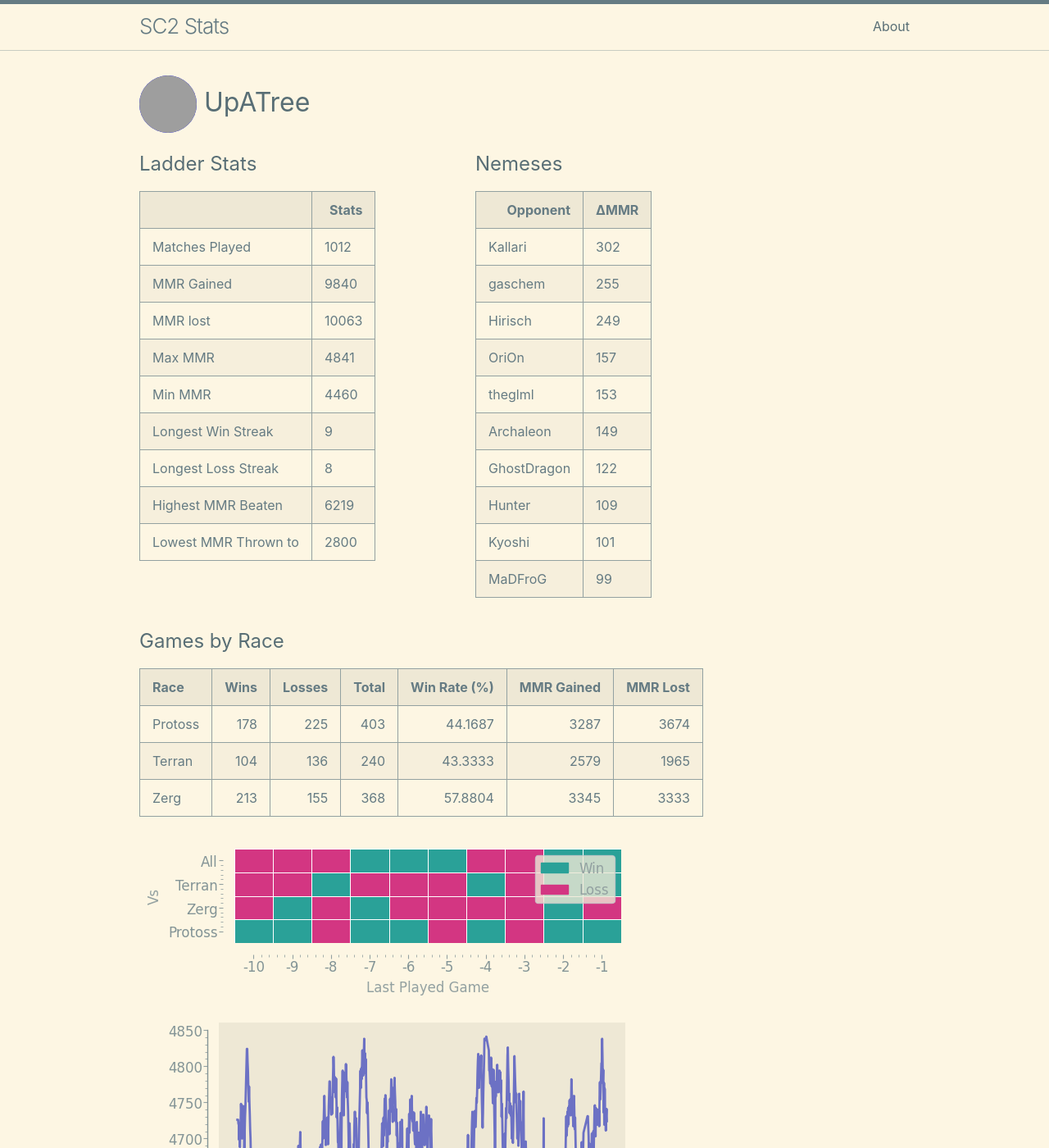
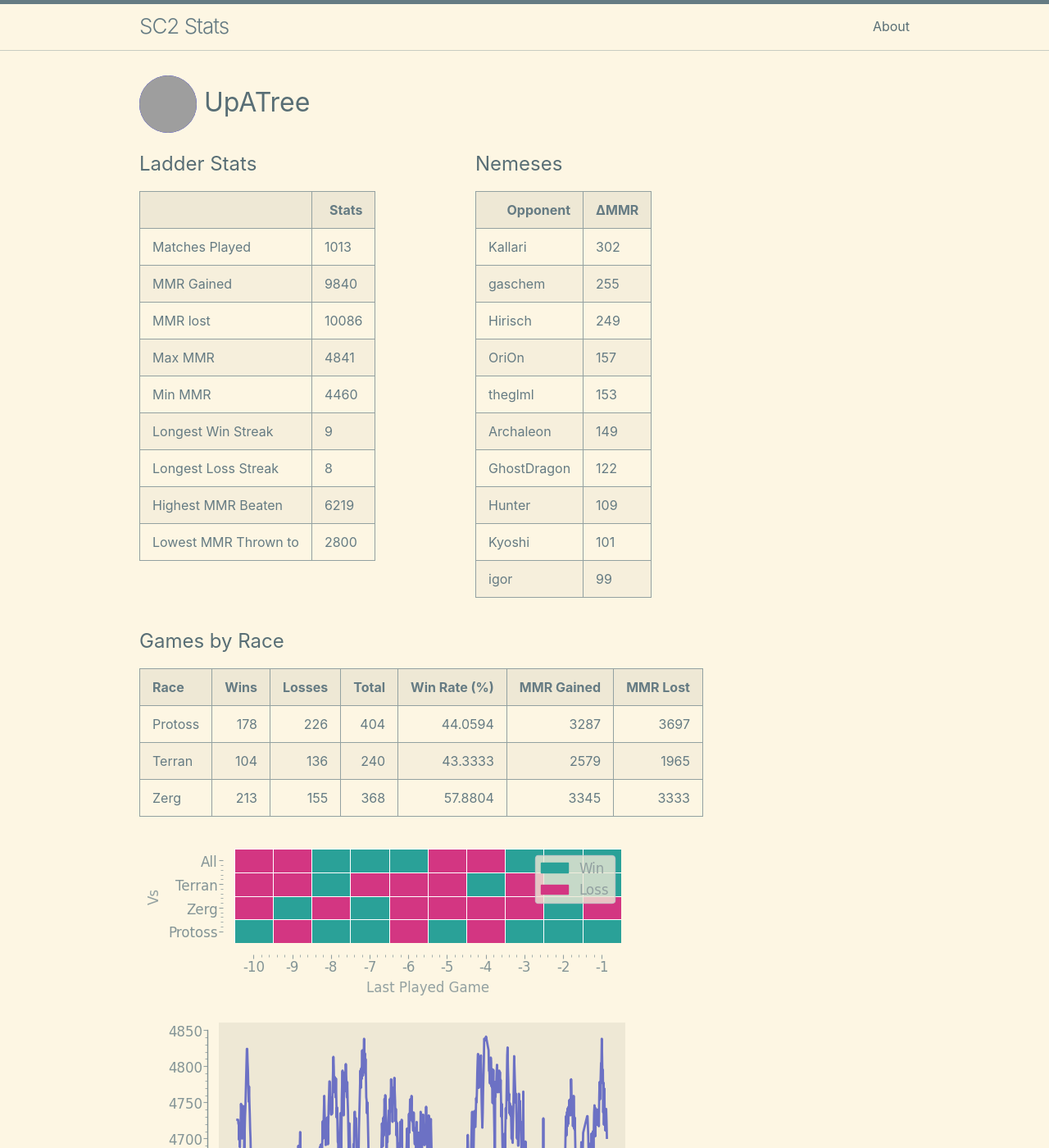
Before and after one commit to kylermurphy/UpATree, a Jekyll site: the page built from docs/index.md, in a window 1280 px wide and 1400 px high. Shown: the whole window at 82% size. Built offline with Jekyll 4.4.1, drawn with Linux system fonts in a browser that asks for light colours; grey boxes are pictures that could not be loaded.

Commit message:
running on push

```diff
--- a/docs/index.md
+++ b/docs/index.md
@@ -18,7 +18,7 @@ layout: home
   <tbody>
     <tr>
       <td>Matches Played</td>
-      <td>1012</td>
+      <td>1013</td>
     </tr>
     <tr>
       <td>MMR Gained</td>
@@ -26,7 +26,7 @@ layout: home
     </tr>
     <tr>
       <td>MMR lost</td>
-      <td>10063</td>
+      <td>10086</td>
     </tr>
     <tr>
       <td>Max MMR</td>
@@ -102,7 +102,7 @@ layout: home
       <td>101</td>
     </tr>
     <tr>
-      <td>MaDFroG</td>
+      <td>igor</td>
       <td>99</td>
     </tr>
   </tbody>
@@ -114,7 +114,7 @@ layout: home
 
 | Race    |   Wins |   Losses |   Total |   Win Rate (%) |   MMR Gained |   MMR Lost |
 |:--------|-------:|---------:|--------:|---------------:|-------------:|-----------:|
-| Protoss |    178 |      225 |     403 |        44.1687 |         3287 |       3674 |
+| Protoss |    178 |      226 |     404 |        44.0594 |         3287 |       3697 |
 | Terran  |    104 |      136 |     240 |        43.3333 |         2579 |       1965 |
 | Zerg    |    213 |      155 |     368 |        57.8804 |         3345 |       3333 |
 
--- a/log.txt
+++ b/log.txt
@@ -218,3 +218,4 @@ Writing a log file 2025-03-01 18:27:47.
 Writing a log file 2025-03-01 18:48:03.
 Writing a log file 2025-03-01 19:16:06.
 Writing a log file 2025-03-01 19:28:50.
+Writing a log file 2025-03-01 19:48:04.
```
Also changed, not shown: docs/assets/MMR.png, docs/assets/daily.png, docs/assets/gm_hist.png, docs/assets/r_wrt.png, 1 other file.
